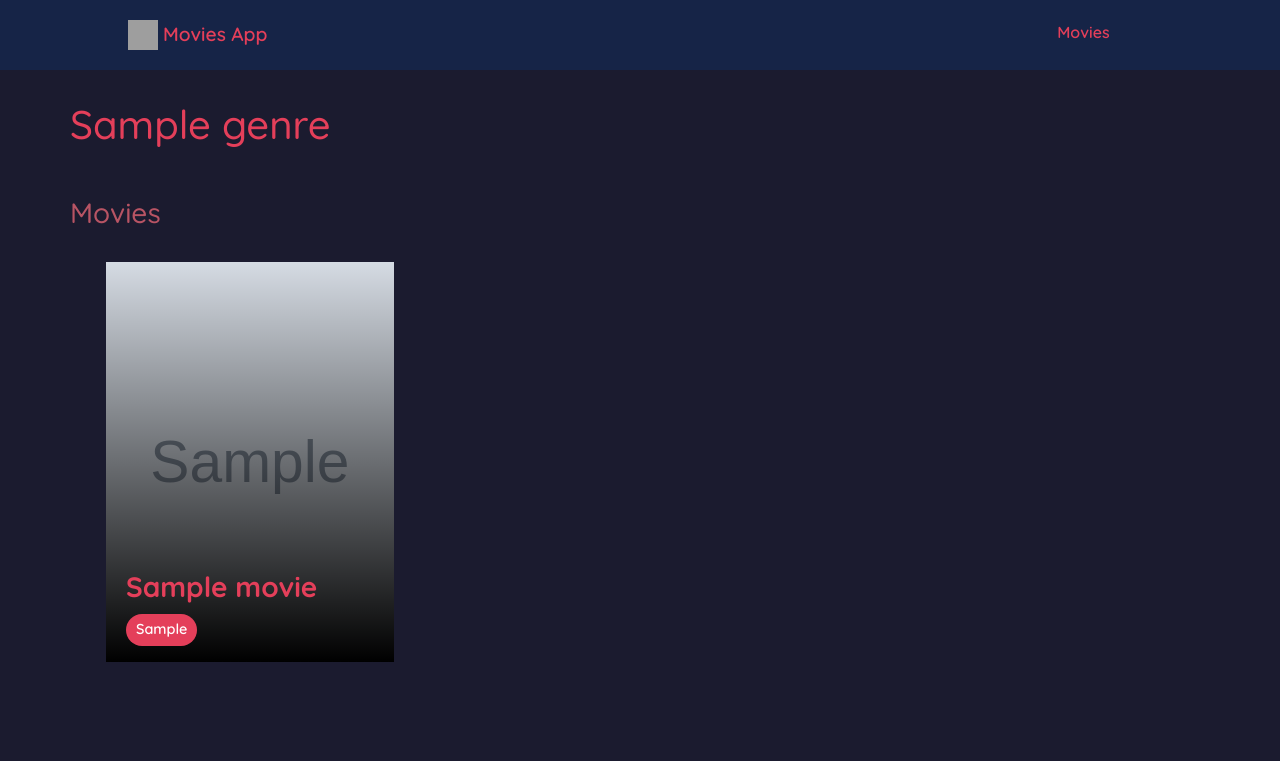
After one commit to Navayuvan-SB/Movies-App, a Django app: a page that uses movies/templates/movies/genre_detail.html in a window 1280 px wide. The commit adds this page. Shown: the top 761 px of the page. Run offline with Django 3.2, Linux system fonts and the light colour scheme; tables that the repository leaves empty hold one stand-in row (values such as "Sample post"); grey boxes marked "Sample" are stand-in pictures; grey boxes are pictures that could not be loaded.

Commit message:
Add Genre Detail View

```diff
--- a/movies/static/css/style.css
+++ b/movies/static/css/style.css
@@ -212,6 +212,14 @@ ul.sidebar-nav {
   margin: 2rem 0 !important;
 }
 
+.mg-b-2 {
+  margin-bottom: 2rem;
+}
+
+.mg-b-3 {
+  margin-bottom: 3rem;
+}
+
 .pill-wrapper {
   display: flex;
   justify-content: flex-start;
--- /dev/null
+++ b/movies/templates/movies/genre_detail.html
@@ -0,0 +1,43 @@
+{% extends 'base_generic.html' %}
+{% block title %} {{genre.title}} {% endblock title %}
+
+
+{% block content %}
+
+<div class="inner-heading mg-b-3">
+    <h1 class="c-primary">{{ genre.title }}</h1>
+</div>
+
+<div class="row movies">
+
+    <div class="col-md-12">
+
+        <h3 class="mg-b-2 c-light-primary">Movies</h3>
+
+    </div>
+
+    {% for movie in genre.movie_set.all %}
+
+    <div class="col-md-4">
+
+      <a href="{% url 'movie-detail' movie.slug %}" class="movie-wrapper">
+
+        <img src="{{movie.cover_image.url}}" alt="Movie">
+        <h3>{{movie.title}}</h3>
+        <p>{{movie.prefix}}</p>
+
+        <div class="overlay"></div>
+
+      </a>
+
+    </div>
+
+
+    {% empty %}
+
+    <p>No movies found!</p>
+
+    {% endfor %}
+  </div>
+
+{% endblock content %}
--- a/movies/urls.py
+++ b/movies/urls.py
@@ -5,4 +5,5 @@ urlpatterns = [
     path("", views.MovieListView.as_view(), name="movies"),
     path("movie/<slug:slug>/", views.MovieDetailView.as_view(), name="movie-detail"),
     path("genres/", views.GenreListView.as_view(), name="genres"),
+    path("genres/<slug:slug>/", views.GenreDetailView.as_view(), name="genre-detail"),
 ]
--- a/movies/views.py
+++ b/movies/views.py
@@ -13,3 +13,7 @@ class MovieDetailView(generic.DetailView):
 
 class GenreListView(generic.ListView):
     model = Genre
+
+
+class GenreDetailView(generic.DetailView):
+    model = Genre
```
